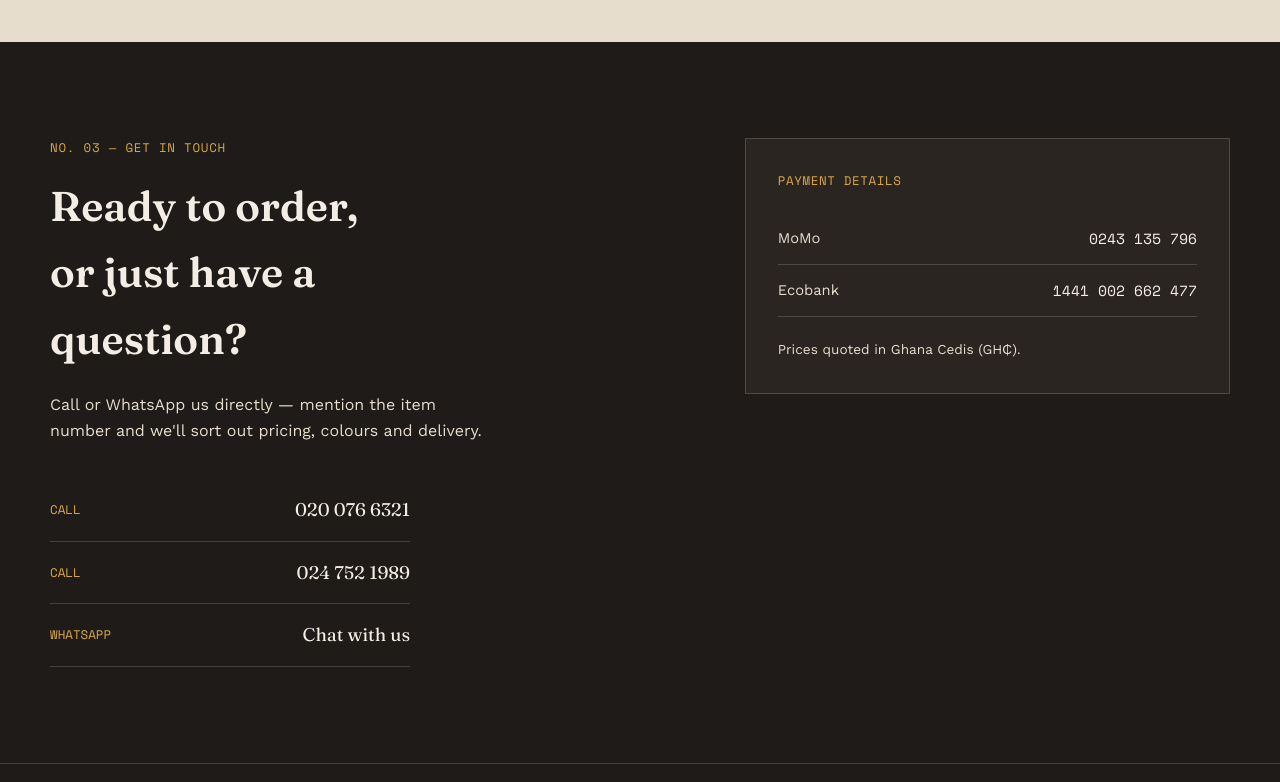
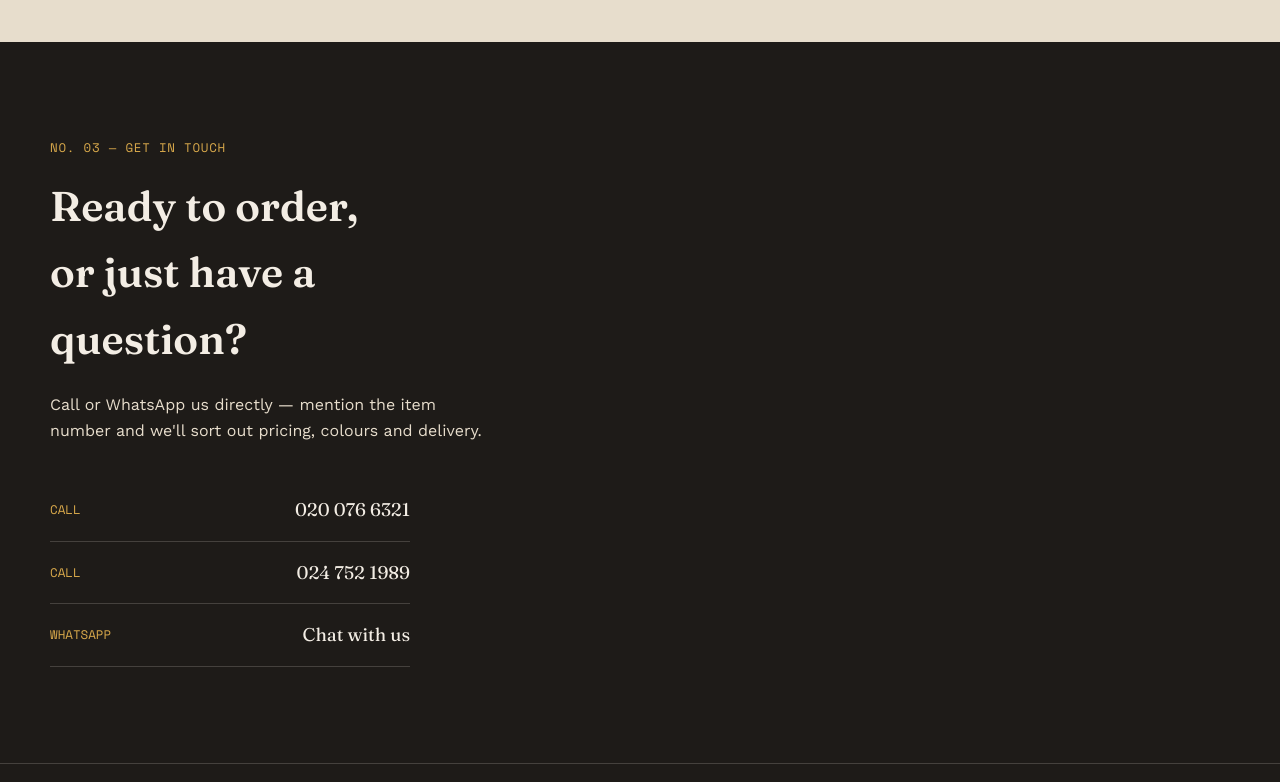
Before and after one commit to HFamilyPlus/hfamilyplus.github.io, a plain HTML site: page index.html in a window 1280 px wide. Shown: the part 10080-10862 px from the top of the page. Drawn offline with nearby package versions, Linux system fonts and the light colour scheme.

Commit message:
Update index.html phone view

```diff
--- a/index.html
+++ b/index.html
@@ -92,7 +92,7 @@
 
 <!-- ============ CONTACT ============ -->
 <section class="contact" id="contact">
-  <div class="contact-inner">
+  <div class="contact-inner contact-inner-single">
     <div class="contact-copy">
       <p class="section-tag section-tag-light">No. 03 &mdash; Get in touch</p>
       <h2>Ready to order,<br>or just have a question?</h2>
@@ -111,18 +111,6 @@
           <span class="cm-value">Chat with us</span>
         </a>
       </div>
-    </div>
-    <div class="contact-card">
-      <p class="cc-title">Payment details</p>
-      <div class="cc-row">
-        <span class="cc-key">MoMo</span>
-        <span class="cc-val">0243 135 796</span>
-      </div>
-      <div class="cc-row">
-        <span class="cc-key">Ecobank</span>
-        <span class="cc-val">1441 002 662 477</span>
-      </div>
-      <p class="cc-note">Prices quoted in Ghana Cedis (GH₵).</p>
     </div>
   </div>
 </section>
```
